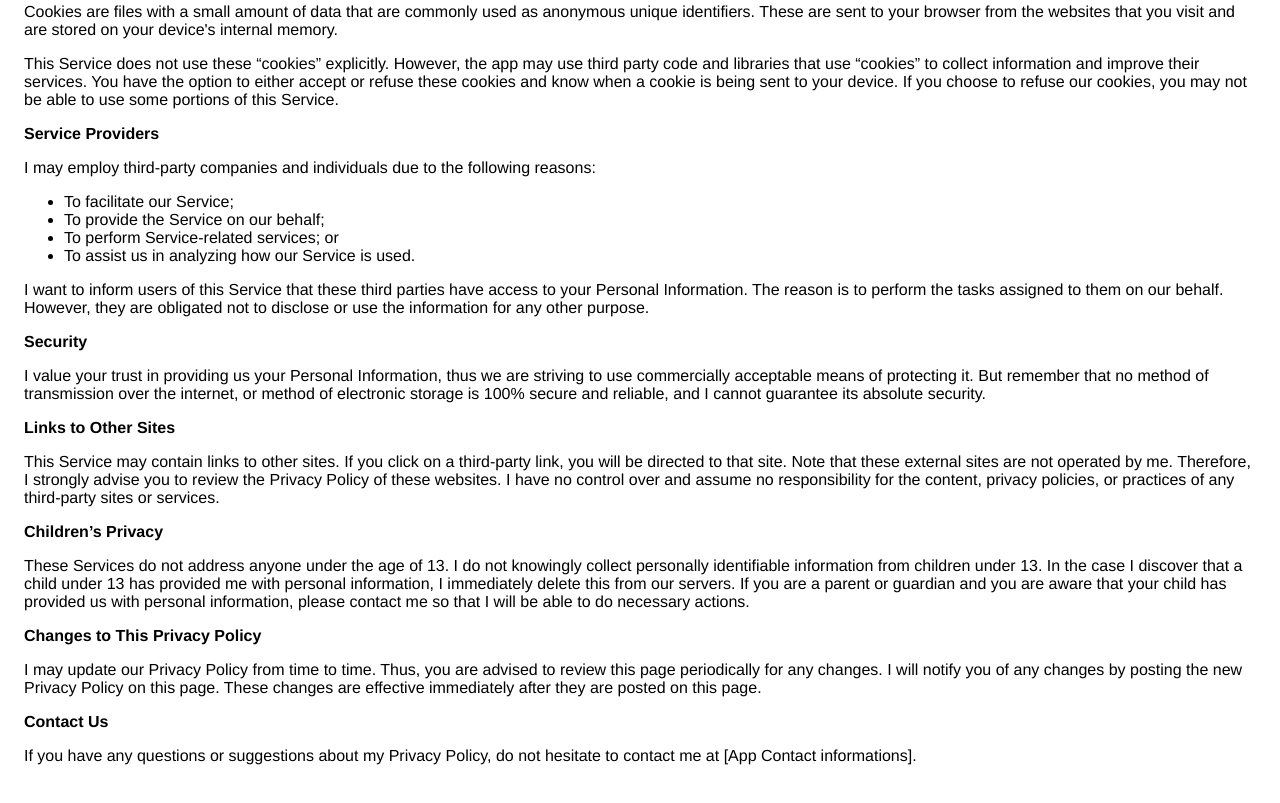
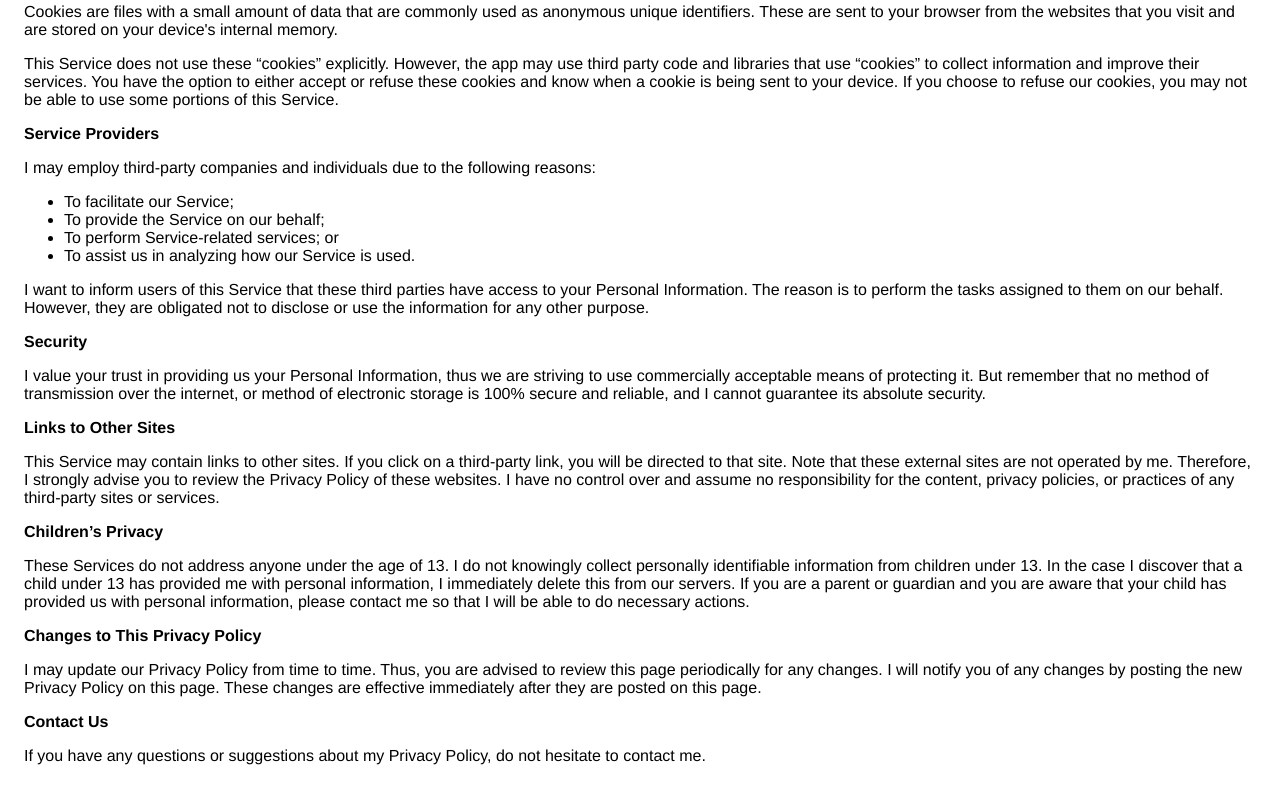
Before and after one commit to xorpointer/xorpointer.github.io, a plain HTML site: page jumantik/privacy_policy.html in a window 1280 px wide. Shown: the part 587-1390 px from the top of the page. Drawn offline with Linux system fonts and the light colour scheme.

Commit message:
Update privacy_policy.html

```diff
--- a/jumantik/privacy_policy.html
+++ b/jumantik/privacy_policy.html
@@ -112,7 +112,7 @@
                   </p> <p><strong>Contact Us</strong></p> <p>
                     If you have any questions or suggestions about
                     my Privacy Policy, do not hesitate to contact
-                    me at [App Contact informations].
+                    me.
                   </p>
     </body>
     </html>
```
